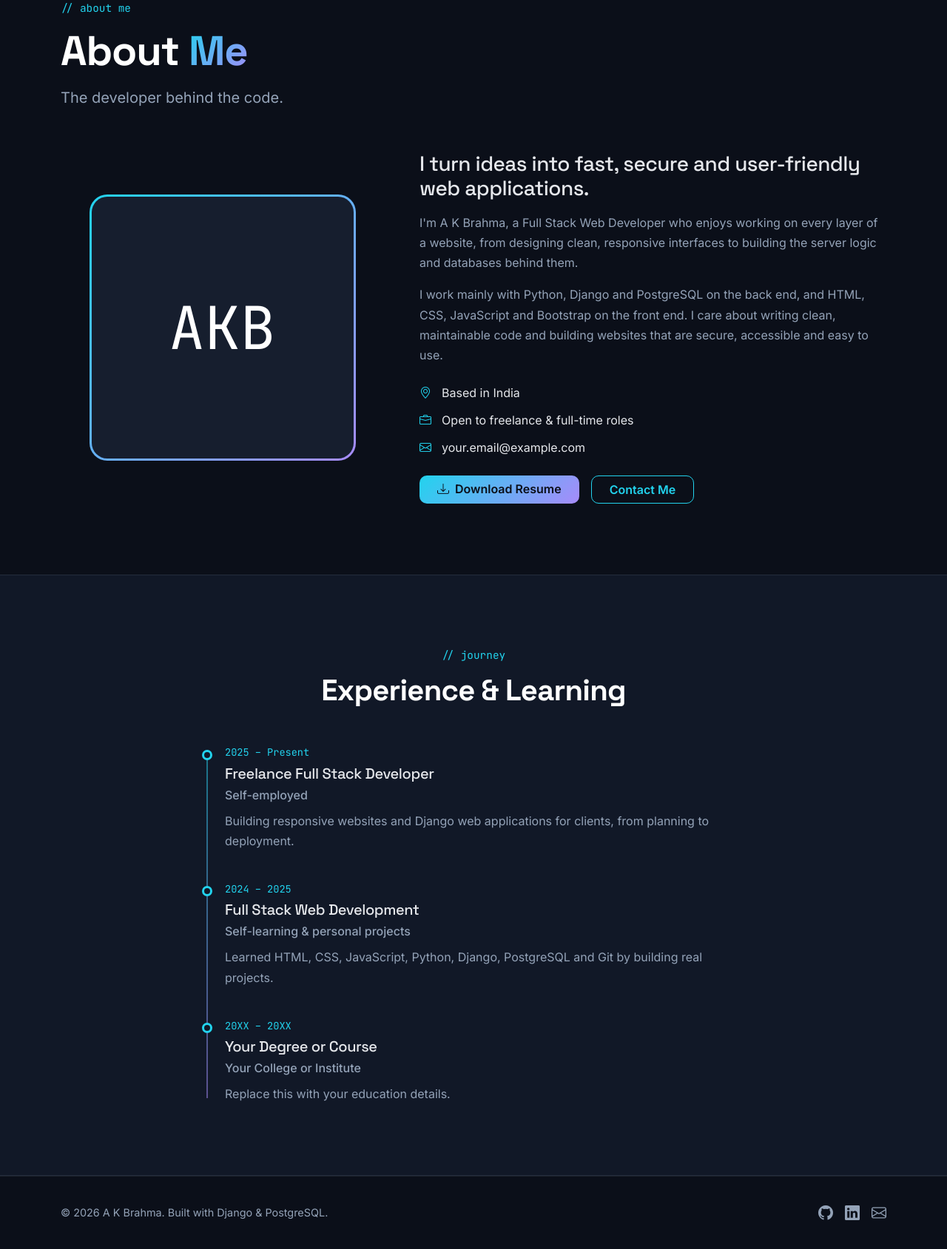
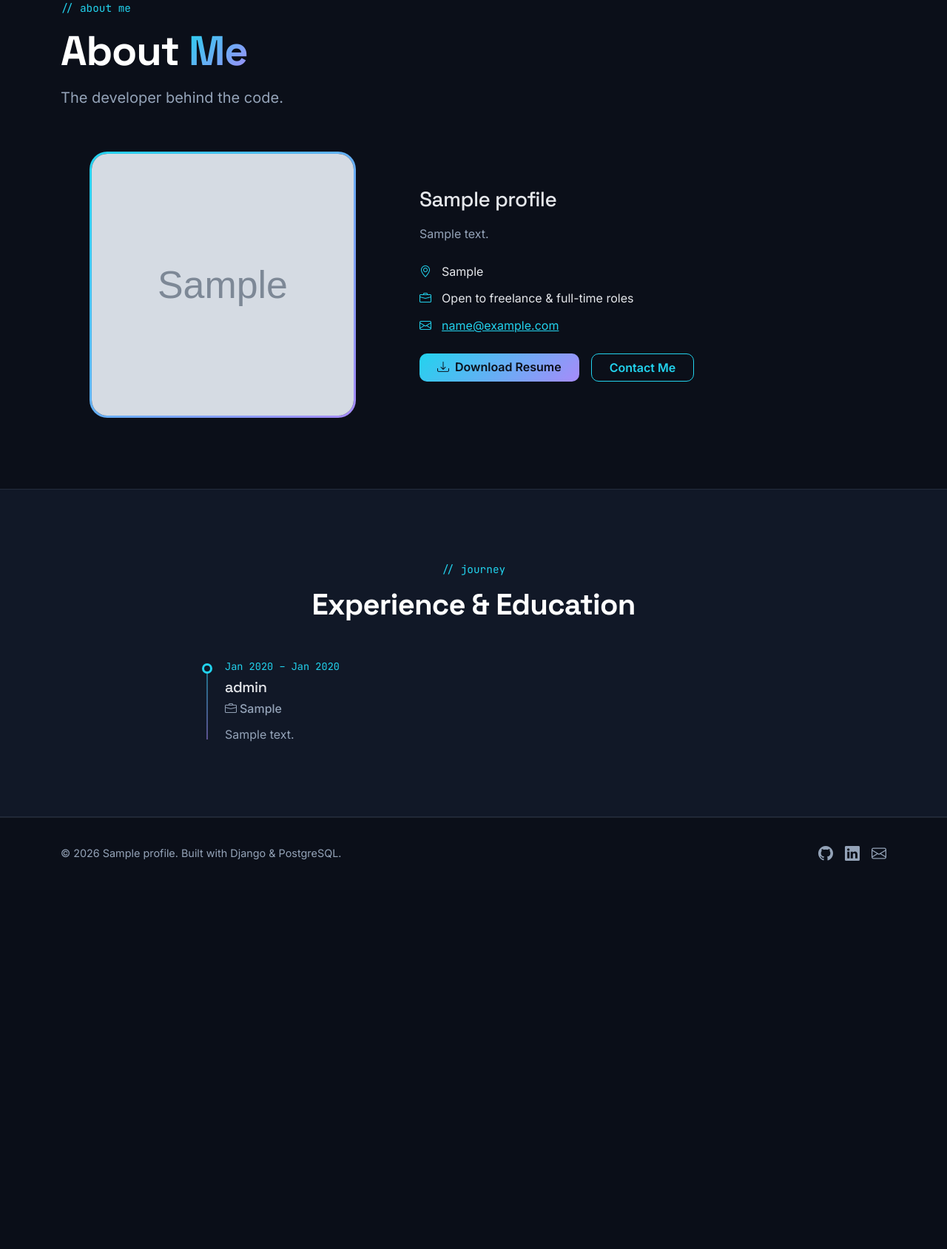
Before and after one commit to brahmaak/akbrahma-portfolio, a Django app: page /about/ in a window 1280 px wide. Shown: the part 137-1826 px from the top of the page at 74% size. After the commit the page ends 1301 px from the top, so only its background shows below. Run offline with Django 5.2, Linux system fonts and the light colour scheme; tables that the repository leaves empty hold one stand-in row (values such as "Sample post"); grey boxes marked "Sample" are stand-in pictures.

Commit message:
Load profile and experience from the database with a context processor

```diff
--- a/config/settings.py
+++ b/config/settings.py
@@ -71,6 +71,7 @@ TEMPLATES = [
                 "django.template.context_processors.request",
                 "django.contrib.auth.context_processors.auth",
                 "django.contrib.messages.context_processors.messages",
+                "core.context_processors.profile",
             ],
         },
     },
--- /dev/null
+++ b/core/context_processors.py
@@ -0,0 +1,6 @@
+from .models import Profile
+
+
+def profile(request):
+    """Make the profile available in every template as {{ profile }}."""
+    return {"profile": Profile.load()}
--- a/core/views.py
+++ b/core/views.py
@@ -1,4 +1,6 @@
 from django.shortcuts import render
+
+from portfolio.models import Experience
 
 
 def home(request):
@@ -7,5 +9,6 @@ def home(request):
 
 
 def about(request):
-    """Show the About page."""
-    return render(request, "core/about.html")
+    """Show the About page with the experience timeline."""
+    experiences = Experience.objects.all()  # newest first (from Meta.ordering)
+    return render(request, "core/about.html", {"experiences": experiences})
--- a/templates/contact/contact.html
+++ b/templates/contact/contact.html
@@ -23,14 +23,16 @@
           <div class="card-icon mb-0"><i class="bi bi-envelope"></i></div>
           <div>
             <h2 class="h6 mb-1">Email</h2>
-            <p class="text-muted-soft mb-0">your.email@example.com</p>
+              <p class="text-muted-soft mb-0">
+              {% if profile.email %}<a href="mailto:{{ profile.email }}">{{ profile.email }}</a>{% else %}Use the form{% endif %}
+            </p>
           </div>
         </div>
         <div class="contact-item">
           <div class="card-icon mb-0"><i class="bi bi-geo-alt"></i></div>
           <div>
             <h2 class="h6 mb-1">Location</h2>
-            <p class="text-muted-soft mb-0">India · Available for remote work</p>
+             <p class="text-muted-soft mb-0">{{ profile.location|default:"India" }} · Available for remote work</p>
           </div>
         </div>
         <div class="contact-item">
--- a/templates/core/about.html
+++ b/templates/core/about.html
@@ -1,11 +1,10 @@
 {% extends "base.html" %}
 
-{% block title %}About | A K Brahma{% endblock %}
-{% block meta_description %}About A K Brahma, a Full Stack Web Developer specialising in Python, Django, PostgreSQL and modern front-end development.{% endblock %}
+{% block title %}About | {{ profile.name|default:"A K Brahma" }}{% endblock %}
+{% block meta_description %}About {{ profile.name|default:"A K Brahma" }}, {{ profile.title|default:"Full Stack Web Developer" }}.{% endblock %}
 
 {% block content %}
 
-<!-- ===== PAGE HEADER ===== -->
 <section class="page-header">
   <div class="container">
     <p class="eyebrow">// about me</p>
@@ -14,38 +13,39 @@
   </div>
 </section>
 
-<!-- ===== BIO (placeholder text, from the database in Phase 8) ===== -->
 <section class="section pt-4">
   <div class="container">
     <div class="row g-5 align-items-center">
       <div class="col-lg-5 reveal">
         <div class="about-avatar">
-          <!-- Your real photo replaces this in Phase 8 -->
-          <div class="about-avatar-inner">AKB</div>
+          {% if profile.photo %}
+            <img src="{{ profile.photo.url }}" alt="Photo of {{ profile.name }}">
+          {% else %}
+            <div class="about-avatar-inner">AKB</div>
+          {% endif %}
         </div>
       </div>
 
       <div class="col-lg-7 reveal">
-        <h2 class="h3 mb-3">I turn ideas into fast, secure and user-friendly web applications.</h2>
-        <p class="text-muted-soft">
-          I'm A K Brahma, a Full Stack Web Developer who enjoys working on every layer of a website,
-          from designing clean, responsive interfaces to building the server logic and databases behind them.
-        </p>
-        <p class="text-muted-soft">
-          I work mainly with Python, Django and PostgreSQL on the back end, and HTML, CSS, JavaScript
-          and Bootstrap on the front end. I care about writing clean, maintainable code and building
-          websites that are secure, accessible and easy to use.
-        </p>
+        <h2 class="h3 mb-3">{{ profile.title|default:"Full Stack Web Developer" }}</h2>
+        <div class="text-muted-soft">
+          {% if profile.bio %}
+            {{ profile.bio|linebreaks }}
+          {% else %}
+            <p>Bio coming soon.</p>
+          {% endif %}
+        </div>
 
         <ul class="fact-list">
-          <li><i class="bi bi-geo-alt"></i> Based in India</li>
-          <li><i class="bi bi-briefcase"></i> Open to freelance &amp; full-time roles</li>
-          <li><i class="bi bi-envelope"></i> your.email@example.com</li>
+          {% if profile.location %}<li><i class="bi bi-geo-alt"></i> {{ profile.location }}</li>{% endif %}
+          {% if profile.is_available %}<li><i class="bi bi-briefcase"></i> Open to freelance &amp; full-time roles</li>{% endif %}
+          {% if profile.email %}<li><i class="bi bi-envelope"></i> <a href="mailto:{{ profile.email }}">{{ profile.email }}</a></li>{% endif %}
         </ul>
 
         <div class="d-flex flex-wrap gap-3 mt-4">
-          <!-- The resume PDF will be uploaded from the dashboard in Phase 8 -->
-          <a href="#" class="btn btn-accent px-4"><i class="bi bi-download me-2"></i>Download Resume</a>
+          {% if profile.resume %}
+            <a href="{{ profile.resume.url }}" class="btn btn-accent px-4" download><i class="bi bi-download me-2"></i>Download Resume</a>
+          {% endif %}
           <a href="{% url 'contact:contact' %}" class="btn btn-outline-accent px-4">Contact Me</a>
         </div>
       </div>
@@ -53,35 +53,33 @@
   </div>
 </section>
 
-<!-- ===== EXPERIENCE TIMELINE (sample entries, from the database in Phase 8) ===== -->
 <section class="section section-alt">
   <div class="container">
     <div class="text-center mb-5 reveal">
       <p class="eyebrow">// journey</p>
-      <h2 class="section-title">Experience &amp; Learning</h2>
+      <h2 class="section-title">Experience &amp; Education</h2>
     </div>
 
     <div class="row justify-content-center">
       <div class="col-lg-8">
         <ol class="timeline">
-          <li class="timeline-item reveal">
-            <p class="timeline-date">2025 – Present</p>
-            <h3 class="h5 mb-1">Freelance Full Stack Developer</h3>
-            <p class="timeline-org">Self-employed</p>
-            <p class="text-muted-soft mb-0">Building responsive websites and Django web applications for clients, from planning to deployment.</p>
-          </li>
-          <li class="timeline-item reveal">
-            <p class="timeline-date">2024 – 2025</p>
-            <h3 class="h5 mb-1">Full Stack Web Development</h3>
-            <p class="timeline-org">Self-learning &amp; personal projects</p>
-            <p class="text-muted-soft mb-0">Learned HTML, CSS, JavaScript, Python, Django, PostgreSQL and Git by building real projects.</p>
-          </li>
-          <li class="timeline-item reveal">
-            <p class="timeline-date">20XX – 20XX</p>
-            <h3 class="h5 mb-1">Your Degree or Course</h3>
-            <p class="timeline-org">Your College or Institute</p>
-            <p class="text-muted-soft mb-0">Replace this with your education details.</p>
-          </li>
+          {% for item in experiences %}
+            <li class="timeline-item reveal">
+              <p class="timeline-date">
+                {{ item.start_date|date:"M Y" }} –
+                {% if item.is_current %}Present{% else %}{{ item.end_date|date:"M Y" }}{% endif %}
+              </p>
+              <h3 class="h5 mb-1">{{ item.role }}</h3>
+              <p class="timeline-org">
+                <i class="bi {% if item.entry_type == 'education' %}bi-mortarboard{% else %}bi-briefcase{% endif %} me-1"></i>{{ item.organization }}
+              </p>
+              {% if item.description %}
+                <p class="text-muted-soft mb-0">{{ item.description }}</p>
+              {% endif %}
+            </li>
+          {% empty %}
+            <li class="text-muted-soft text-center">Experience coming soon.</li>
+          {% endfor %}
         </ol>
       </div>
     </div>
--- a/templates/partials/footer.html
+++ b/templates/partials/footer.html
@@ -1,11 +1,16 @@
 <footer class="site-footer">
   <div class="container d-flex flex-column flex-md-row justify-content-between align-items-center gap-3">
-    <p class="mb-0">&copy; {% now "Y" %} A K Brahma. Built with Django &amp; PostgreSQL.</p>
+    <p class="mb-0">&copy; {% now "Y" %} {{ profile.name|default:"A K Brahma" }}. Built with Django &amp; PostgreSQL.</p>
     <div class="d-flex gap-3">
-      <!-- Real links come from your Profile in the database later -->
-      <a href="#" class="social-link" aria-label="GitHub"><i class="bi bi-github"></i></a>
-      <a href="#" class="social-link" aria-label="LinkedIn"><i class="bi bi-linkedin"></i></a>
-      <a href="#" class="social-link" aria-label="Email"><i class="bi bi-envelope"></i></a>
+      {% if profile.github_url %}
+        <a href="{{ profile.github_url }}" class="social-link" target="_blank" rel="noopener noreferrer" aria-label="GitHub"><i class="bi bi-github"></i></a>
+      {% endif %}
+      {% if profile.linkedin_url %}
+        <a href="{{ profile.linkedin_url }}" class="social-link" target="_blank" rel="noopener noreferrer" aria-label="LinkedIn"><i class="bi bi-linkedin"></i></a>
+      {% endif %}
+      {% if profile.email %}
+        <a href="mailto:{{ profile.email }}" class="social-link" aria-label="Email"><i class="bi bi-envelope"></i></a>
+      {% endif %}
     </div>
   </div>
 </footer>
```
Also changed, not shown: templates/core/home.html (+11 -10 lines).
